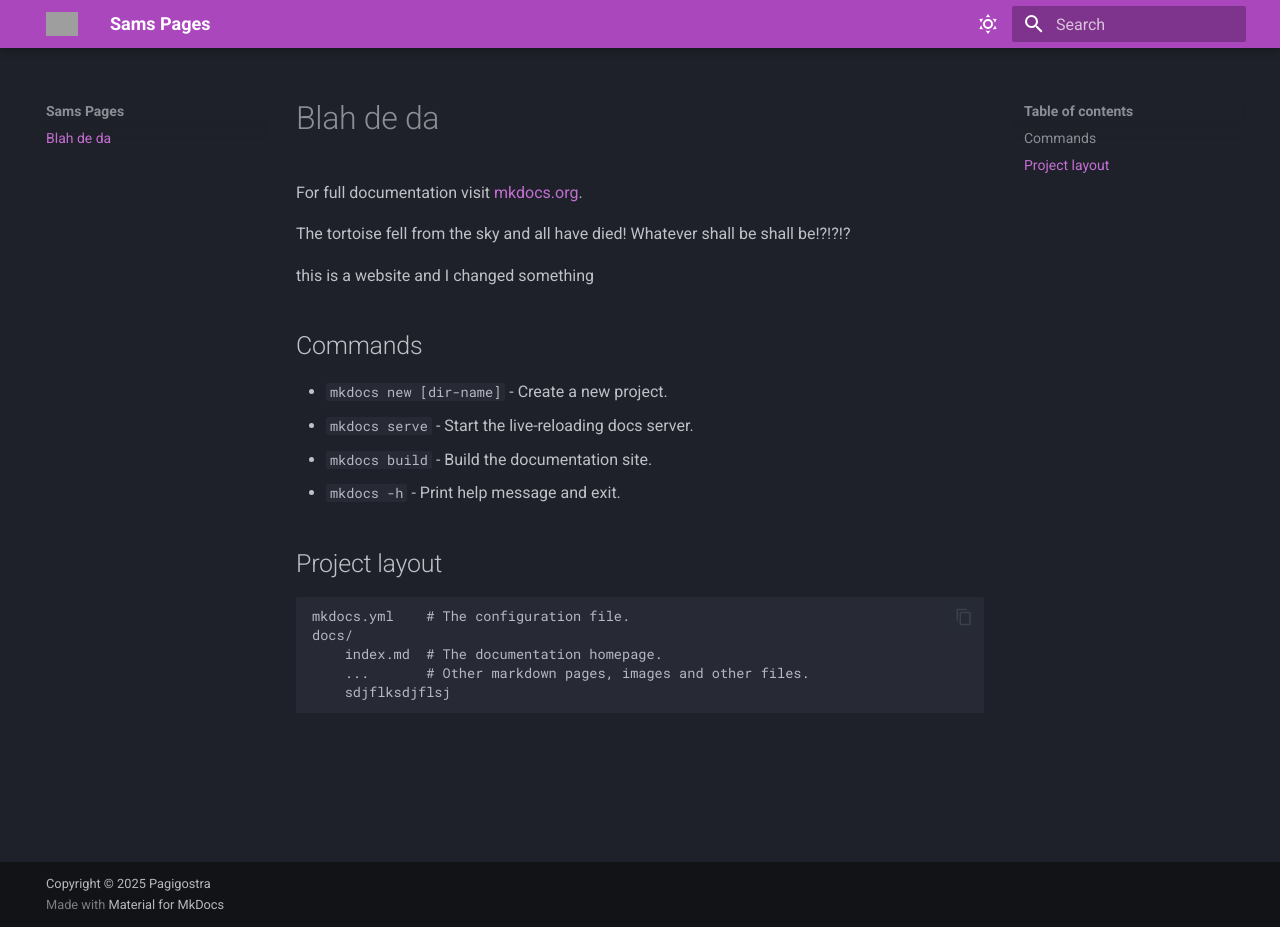
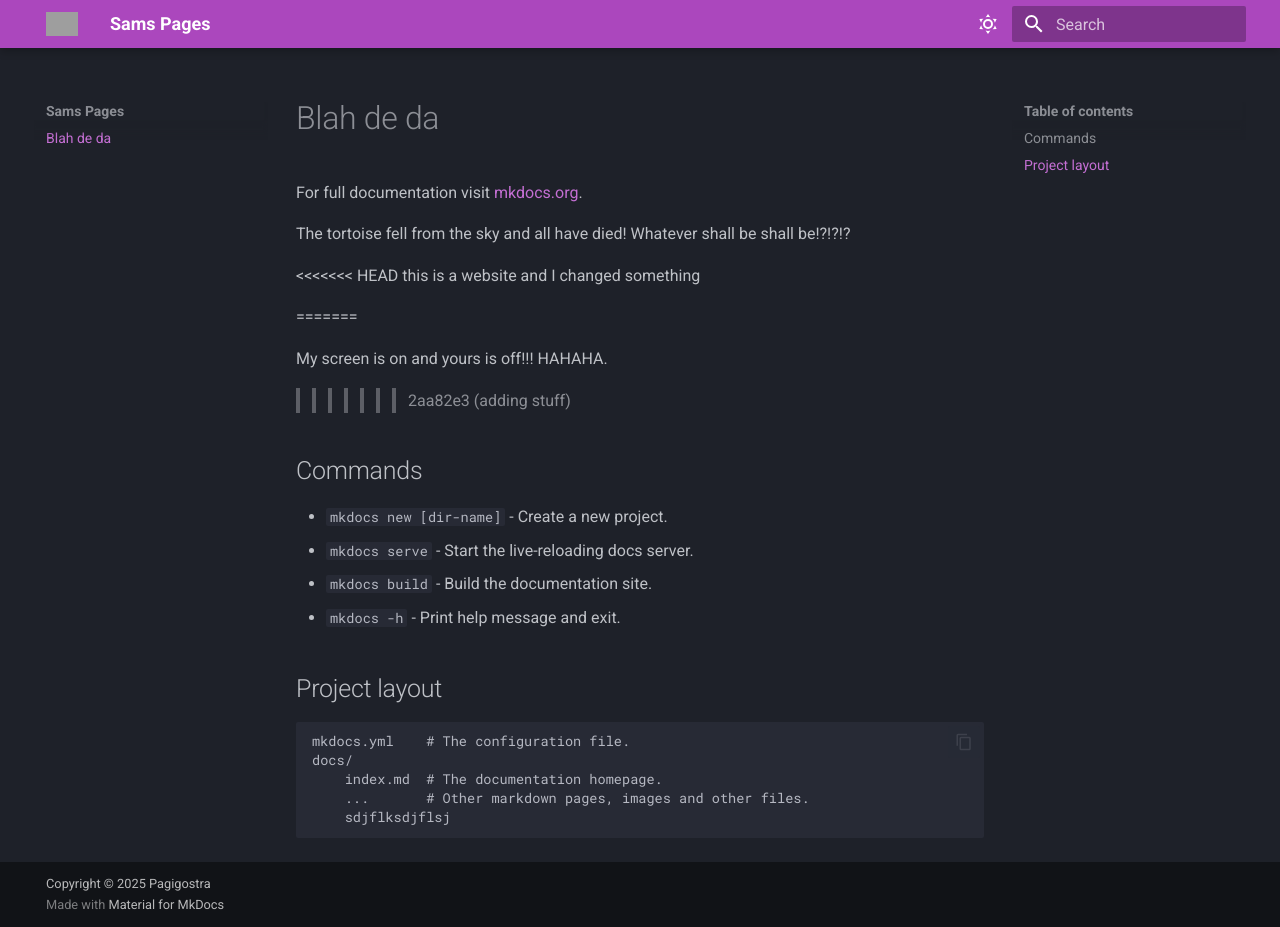
Before and after one commit to pagigostra/Website, an MkDocs documentation site: the page built from docs/index.md, in a window 1280 px wide and 927 px high. Built offline with MkDocs 1.6.1 and Material for MkDocs 9.7.7, drawn with Linux system fonts in a browser that asks for light colours; grey boxes are pictures that could not be loaded.

Commit message:
new info

```diff
--- a/docs/index.md
+++ b/docs/index.md
@@ -5,8 +5,13 @@ For full documentation visit [mkdocs.org](https://www.mkdocs.org).
 The tortoise fell from the sky and all have died!
 Whatever shall be shall be!?!?!?
 
+<<<<<<< HEAD
 this is a website and I changed something
 
+=======
+
+My screen is on and yours is off!!! HAHAHA.
+>>>>>>> 2aa82e3 (adding stuff)
 ## Commands
 
 * `mkdocs new [dir-name]` - Create a new project.
```
